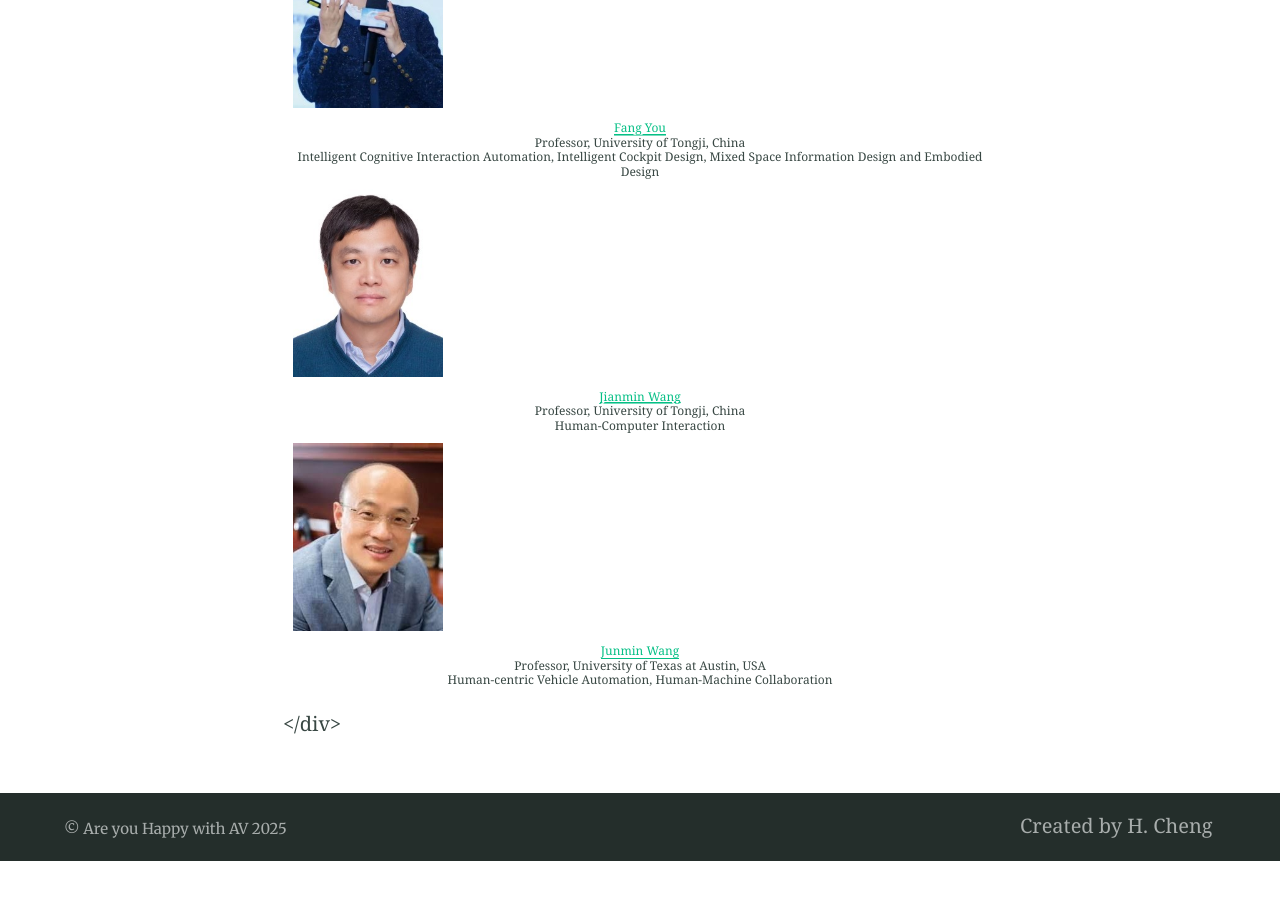
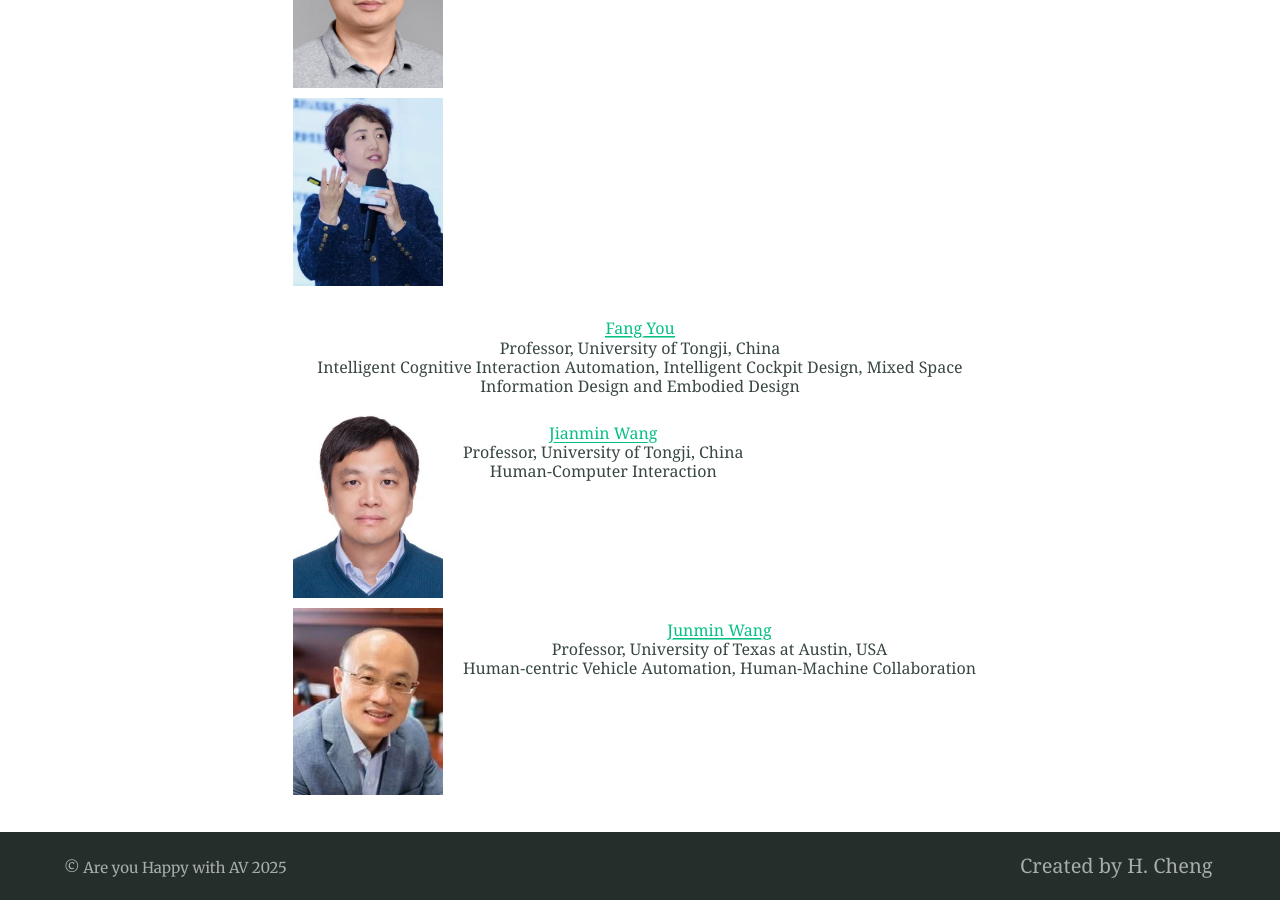
Before and after one commit to Are-You-Happy-with-AV/are-you-happy-with-av.github.io, a Jekyll site: the page built from index.md, in a window 1280 px wide and 900 px high, scrolled down 3873 px. Built offline with Jekyll 4.4.1, drawn with Linux system fonts in a browser that asks for light colours; before the commit the page ends 4734 px from its top, so only the background shows below that.

Commit message:
Update index.md

```diff
--- a/index.md
+++ b/index.md
@@ -48,46 +48,44 @@ The prospect of wide-scale development of automated vehicles (AVs) is due to adv
 - The accepted workshop poster and its extended abstract will be published on the workshop website, but they will NOT be included in the IROS 2025 proceedings or published on IEEE Xplore.
 
 ## Committee
-<div style="display: flex; align-items: flex-start; gap: 20px; flex-wrap: wrap;">
+<div style="display: flex; align-items: flex-start; margin: 10px;gap: 20px; flex-wrap: wrap;">
 <img src="/assets/committee/Hailong liu.jpg" alt="Hailong Liu" style="width: 150px; height: auto; object-fit: cover; display: block;">
-    <p style="font-size: 12px; text-align: center; line-height: 1.2; margin: 4px 0; word-wrap: break-word;"><a href="https://www.researchgate.net/profile/Hailong_Liu9">Hailong Liu</a><br> Associate Professor, Nara Institute of Science and Technology, Japan<br>
+    <p style="font-size: 16px; text-align: center; line-height: 1.2; margin: 4px 0; word-wrap: break-word;"><a href="https://www.researchgate.net/profile/Hailong_Liu9">Hailong Liu</a><br> Associate Professor, Nara Institute of Science and Technology, Japan<br>
     Machine Learning, Human-Machine Interaction, Trust Calibration, Motion Sickness, Modeling</p>
 </div>
 
-<div style="display: flex; align-items: flex-start; gap: 20px; flex-wrap: wrap;">
+<div style="display: flex; align-items: flex-start; margin: 10px; gap: 20px; flex-wrap: wrap;">
     <img src="/assets/committee/Hao Cheng.jpg" alt="Hao Cheng" style="width: 150px; height: auto; object-fit: cover; display: block;">
-    <p style="font-size: 12px; text-align: center; line-height: 1.2; margin: 4px 0; word-wrap: break-word;"><a href="https://sites.google.com/view/hao-cheng/home">Hao Cheng</a><br> Assistant Professor, University of Twente, The Netherlands<br>
+    <p style="font-size: 16px; text-align: center; line-height: 1.2; margin: 4px 0; word-wrap: break-word;"><a href="https://sites.google.com/view/hao-cheng/home">Hao Cheng</a><br> Assistant Professor, University of Twente, The Netherlands<br>
     Deep Learning, Road User Behavior Prediction, Scene Understanding</p>
   </div>
 
-<div style="display: flex; align-items: flex-start; gap: 20px; flex-wrap: wrap;">
+<div style="display: flex; align-items: flex-start; margin: 10px; gap: 20px; flex-wrap: wrap;">
     <img src="/assets/committee/Wenhao Luo.png" alt="Wenhao Luo" style="width: 150px; height: auto; object-fit: cover; display: block;">
-    <p style="font-size: 12px; text-align: center; line-height: 1.2; margin: 4px 0; word-wrap: break-word;"><a href="https://www.cs.uic.edu/~wenhao/">Wenhao Luo</a><br> Assistant Professor, University of Illinois, Chicago (UIC), USA<br>
+    <p style="font-size: 16px; text-align: center; line-height: 1.2; margin: 4px 0; word-wrap: break-word;"><a href="https://www.cs.uic.edu/~wenhao/">Wenhao Luo</a><br> Assistant Professor, University of Illinois, Chicago (UIC), USA<br>
     Robotics, Machine Learning, Control Theory</p>
   </div>
 
-  <div style="margin: 10px;">
+  <div style="display: flex; align-items: flex-start; margin: 10px; gap: 20px; flex-wrap: wrap;">
     <img src="/assets/committee/Wenlong Zhang.png" alt="Wenlong Zhang" style="width: 150px; height: auto; object-fit: cover; display: block;">
-    <p style="font-size: 12px; text-align: center; line-height: 1.2; margin: 4px 0; word-wrap: break-word;"><a href="https://home.riselab.info/team/">Wenlong Zhang</a><br> Associate Professor, Arizona State University, USA<br>
+    <p style="font-size: 16px; text-align: center; line-height: 1.2; margin: 4px 0; word-wrap: break-word;"><a href="https://home.riselab.info/team/">Wenlong Zhang</a><br> Associate Professor, Arizona State University, USA<br>
     Robotics, Cyber-Physical Systems, Control Theory</p>
   </div>
 
-  <div style="margin: 10px;">
+  <div style="display: flex; align-items: flex-start; margin: 10px; gap: 20px; flex-wrap: wrap;">
     <img src="/assets/committee/Fang You.jpg" alt="Fang You" style="width: 150px; height: auto; object-fit: cover;display: block;">
-    <p style="font-size: 12px; text-align: center; line-height: 1.2; margin: 4px 0; word-wrap: break-word;"><a href="https://tjdi.tongji.edu.cn/TeacherDetail.do?id=4236&lang=en">Fang You</a><br> Professor, University of Tongji, China<br>
+    <p style="font-size: 16px; text-align: center; line-height: 1.2; margin: 4px 0; word-wrap: break-word;"><a href="https://tjdi.tongji.edu.cn/TeacherDetail.do?id=4236&lang=en">Fang You</a><br> Professor, University of Tongji, China<br>
     Intelligent Cognitive Interaction Automation, Intelligent Cockpit Design, Mixed Space Information Design and Embodied Design</p>
   </div>
 
-  <div style="margin: 10px;">
+  <div style="display: flex; align-items: flex-start; margin: 10px; gap: 20px; flex-wrap: wrap;">
     <img src="/assets/committee/Jianmin Wang.jpg" alt="Jianmin Wang" style="width: 150px; height: auto; object-fit: cover;display: block;">
-    <p style="font-size: 12px; text-align: center; line-height: 1.2; margin: 4px 0; word-wrap: break-word;"><a href="https://am.tongji.edu.cn/info/1397/1842.htm">Jianmin Wang</a><br> Professor, University of Tongji, China<br>
+    <p style="font-size: 16px; text-align: center; line-height: 1.2; margin: 4px 0; word-wrap: break-word;"><a href="https://am.tongji.edu.cn/info/1397/1842.htm">Jianmin Wang</a><br> Professor, University of Tongji, China<br>
     Human-Computer Interaction</p>
   </div>
 
-  <div style="margin: 10px;">
+ <div style="display: flex; align-items: flex-start; margin: 10px; gap: 20px; flex-wrap: wrap;">
     <img src="/assets/committee/Junmin Wang.jpg" alt="Junmin Wang" style="width: 150px; height: auto; object-fit: cover;display: block;">
-    <p style="font-size: 12px; text-align: center; line-height: 1.2; margin: 4px 0; word-wrap: break-word;"><a href="https://sites.utexas.edu/jwang/">Junmin Wang</a><br> Professor, University of Texas at Austin, USA<br>
+    <p style="font-size: 16px; text-align: center; line-height: 1.2; margin: 4px 0; word-wrap: break-word;"><a href="https://sites.utexas.edu/jwang/">Junmin Wang</a><br> Professor, University of Texas at Austin, USA<br>
     Human-centric Vehicle Automation, Human-Machine Collaboration</p>
   </div>
-
-</div>
```
